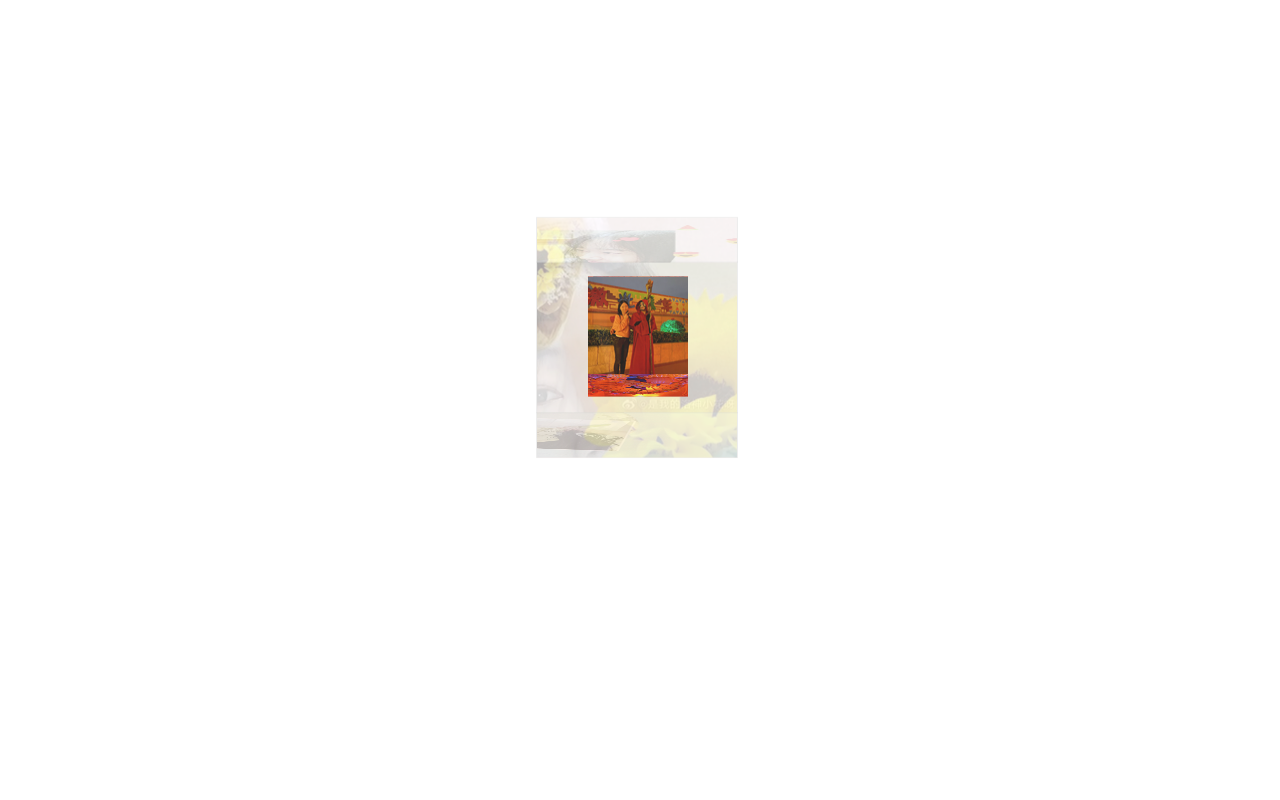
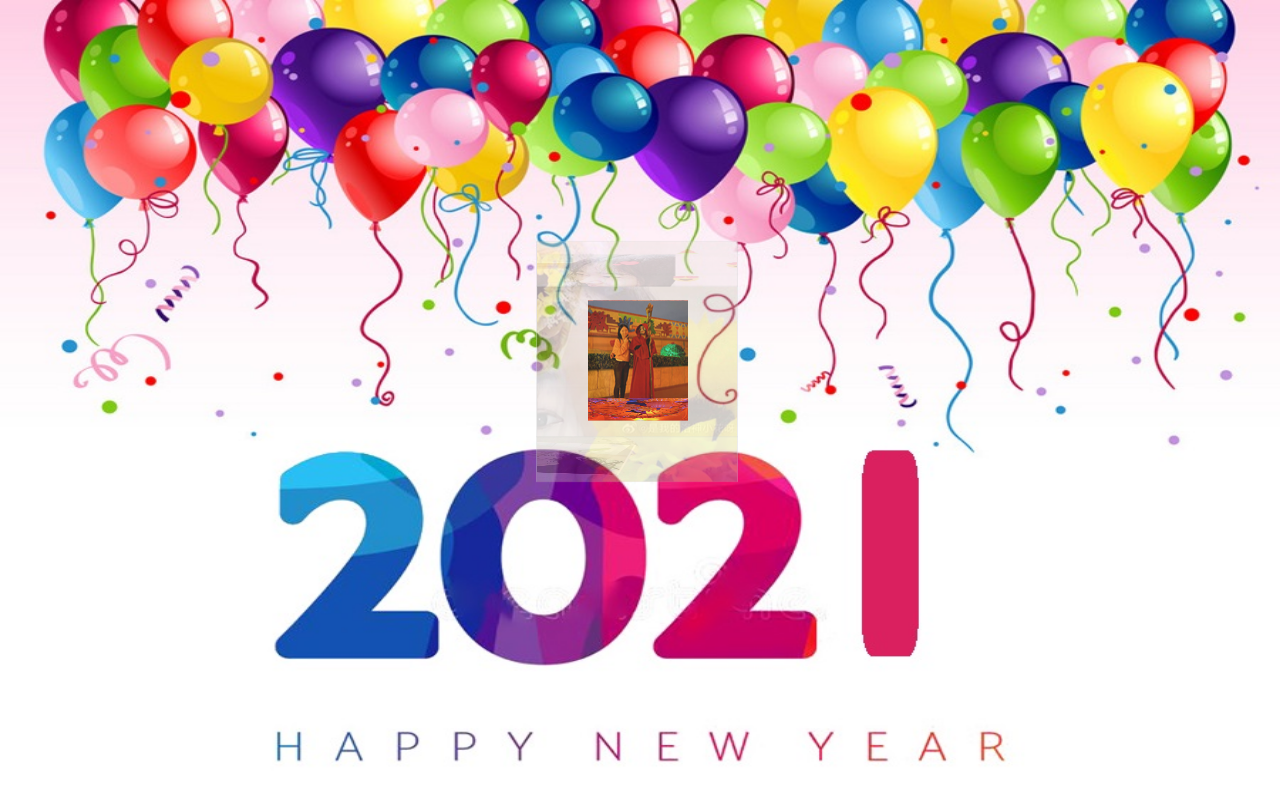
Before and after one commit to afans/afans.github.io, a plain HTML site: page index.html in a window 1280 px wide. Drawn offline with Linux system fonts and the light colour scheme.

Commit message:
add background and icon

```diff
--- a/css/style.css
+++ b/css/style.css
@@ -6,15 +6,15 @@
 body{
 	max-width: 100%;
 	min-width: 100%;
-	height: 100%;
+	/* width: 100vw;
+	height: 100vh; */
 	background-size: cover;
 	background-repeat: no-repeat;
 	background-attachment: fixed;
 	background-size:100% 100%;
-	/* background-image: url(../img/background.jpg); */
+	background-image: url(../img/background.jpg);
 	position: absolute;
-	margin-left: auto;
-	margin-right: auto;
+	margin: auto 0;
 }
 li{
 	list-style: none;
@@ -28,7 +28,8 @@ li{
 	background-size:100% 100%;
 	position: absolute;
 	margin-left: 42%;
-	margin-top: 20%;
+	/* margin-top: 20%; */
+	margin-top: 35vh;
 	-webkit-transform-style:preserve-3d;
 	-webkit-transform:rotateX(13deg);
 	-webkit-animation:move 10s linear infinite;
@@ -99,7 +100,7 @@ li{
 	-webkit-transform:rotateY(90deg) translateZ(50px);
 }
 .maxbox{
-	width: 800px;
+	width: 500px;
 	height: 400px;
 	position: absolute;
 	left: 0;
--- a/index.html
+++ b/index.html
@@ -2,8 +2,10 @@
 <html lang="en">
 <head>
 	<meta charset="UTF-8">
-	<title>Happy new year</title>
-	<link type="text/css" href="css/style.css" rel="stylesheet" />
+	<meta name="viewport" content="width=device-width, initial-scale=1.0">
+	<title>welcome 2021</title>
+	<link rel="shortcut icon" href="./img/smile.ico">
+	<link rel="stylesheet" href="css/style.css" type="text/css"/>
 	<audio src="media/summer.mp3" autoplay="true" loop="true"></audio>
 </head>
 <body>
```
Also changed, not shown: img/background.jpg (added), img/smile.ico (added).
